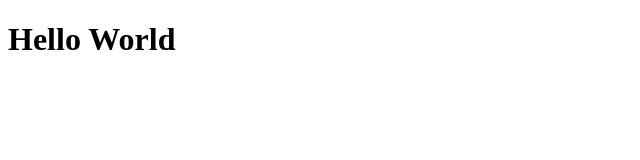
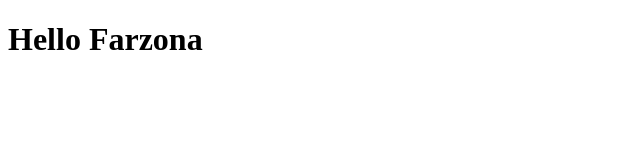
Before and after one commit to Farzona16/test_git, a plain HTML site: page index.html in a window 1280 px wide. Shown: the whole page, without its empty margins (0-640 px from the left). Drawn offline with Linux system fonts and the light colour scheme.

Commit message:
heding changed

```diff
--- a/index.html
+++ b/index.html
@@ -5,7 +5,7 @@
     <title>Document</title>
 </head>
 <body>
-    <h1>Hello World</h1>
+    <h1>Hello Farzona</h1>
 </body>
 
 
```
